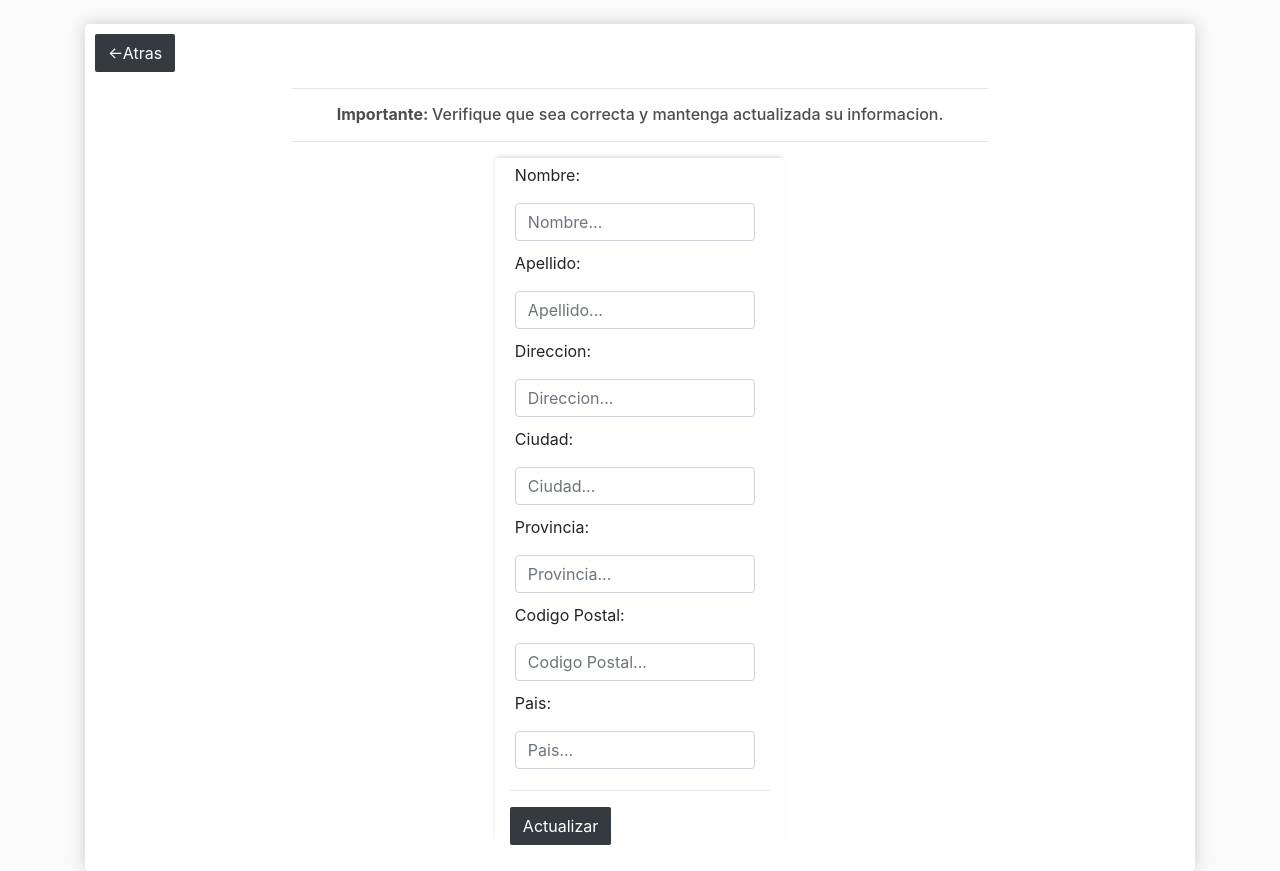
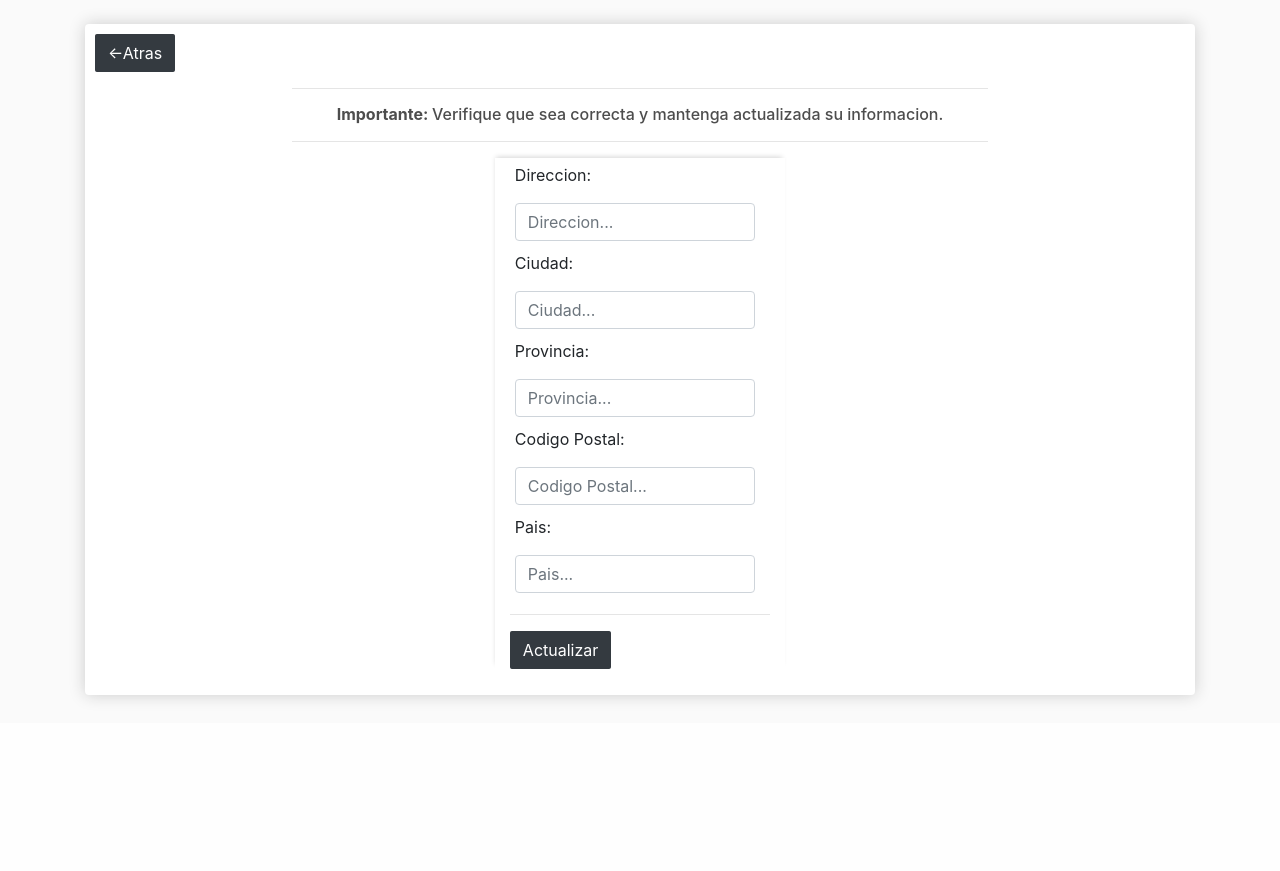
Before and after one commit to mattcocciolo/ecommerce, a Django app: page /profile_ship/ in a window 1280 px wide. Shown: the part 77-948 px from the top of the page. After the commit the page ends 779 px from the top, so only its background shows below. Run offline with Django 3.2, Linux system fonts and the light colour scheme; a user stored in the database is signed in; data comes from the database, SQL or seed files in the repository; some libraries are stand-ins or nearby versions.

Commit message:
se quito del formulario de, (datos de envio) dentro del perfil de usuario, el nombre y el apellido que lo habia puesto para probar varios forms en un POST

```diff
--- a/ecommerce/store/templates/store/profile_ship.html
+++ b/ecommerce/store/templates/store/profile_ship.html
@@ -11,14 +11,6 @@
 		<div class="col-lg-5 center-form">
             <form method="POST" action="" enctype="multipart/form-data" >
                 {% csrf_token %}
-                <div class="form-field">
-                    <p>Nombre:</p>
-                    {{form2.first_name}}
-                </div>
-                <div class="form-field">
-                    <p>Apellido:</p>
-                    {{form2.last_name}}
-                </div>
                 <div class="form-field">
                     <p>Direccion:</p>
                     {{form.address}}
--- a/ecommerce/store/views.py
+++ b/ecommerce/store/views.py
@@ -212,15 +212,11 @@ def set_profile(request):
 def profile_ship(request):
     customer = request.user.customer
     ship, create = ShippingAddress.objects.get_or_create(customer=customer)
-    form2 = CustomerForm2(instance=customer)
-
     if request.method == "POST":
         form = ShippingForm(request.POST, instance=ship)
-        form2 = CustomerForm2(request.POST, request.FILES, instance=customer)
-        if form.is_valid() and form2.is_valid():
+        if form.is_valid():
             ship.save()
             form.save()
-            form2.save()
             return redirect('set_profile')
     else:
         form = ShippingForm(instance=ship)
@@ -229,7 +225,7 @@ def profile_ship(request):
     cartitems = data['cartitems']
     order = data['order']
     items = data['items']
-    context = {'items': items, 'order': order, 'cartitems': cartitems, 'form': form, 'form2': form2}
+    context = {'items': items, 'order': order, 'cartitems': cartitems, 'form': form}
     return render(request, 'store/profile_ship.html', context)
 
 
```
